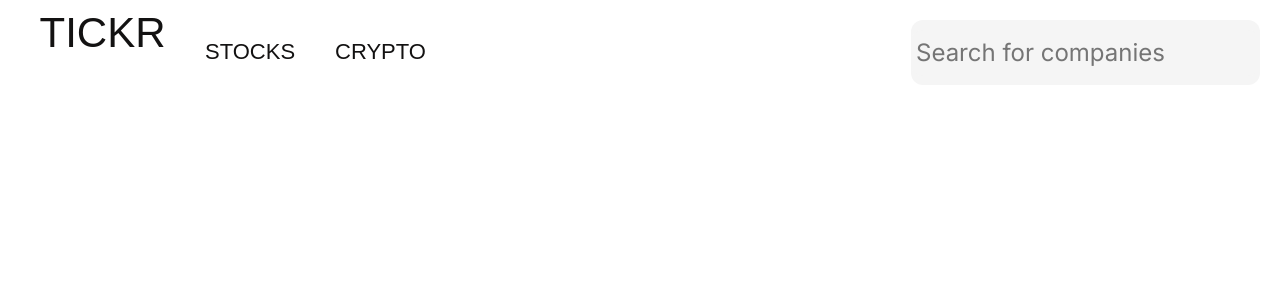
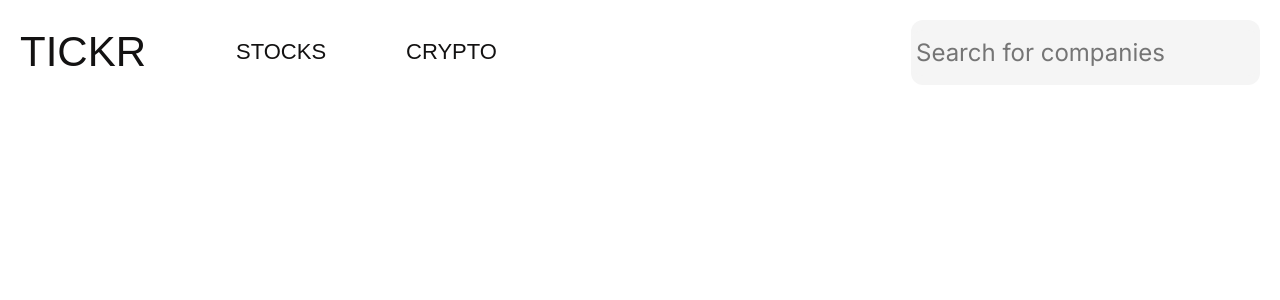
Before and after one commit to pilahr/stocks-crypto-tracker, a React (Create React App) app: page /stock in a window 1280 px wide. Shown: the top 300 px of the page. Built offline with nearby package versions, Linux system fonts and the light colour scheme; a web font is replaced by a local one.

Commit message:
home page created

```diff
--- a/src/components/TopNav/TopNav.jsx
+++ b/src/components/TopNav/TopNav.jsx
@@ -3,22 +3,59 @@ import "./TopNav.scss";
 import SearchBar from "../SearchBar/SearchBar";
 import { Link } from "react-router-dom";
 
-const TopNav = () => {
+const TopNav = ({ page, textColor, textColor2 }) => {
+  let navStyle = "topNav";
+
+  switch (page) {
+    case "homepage":
+      navStyle += " for-homepage";
+      break;
+    case "others":
+      navStyle += " for-pages";
+      break;
+    default:
+      navStyle = navStyle;
+  }
+
+  let navText = "navText";
+  switch (textColor) {
+    case "white":
+      navText += " for-homepage white-text";
+      break;
+    case "black":
+      navText += " for-pages black-text";
+      break;
+    default:
+      navText = navText;
+  }
+
+  let navItems = "navItems";
+  switch (textColor2) {
+    case "white":
+      navItems += " for-homepage white-text item-white";
+      break;
+    case "black":
+      navItems += " for-pages black-text item-black";
+      break;
+    default:
+      navItems = navText;
+  }
+
   return (
-    <div className="topNav">
+    <div className={navStyle}>
       <div className="topNav__nav-items">
         <Link to="/">
           <div className="topNav__nav-items--app-name">
-            <h1 className="app-name">TICKR</h1>
+            <h1 className={navText}>TICKR</h1>
           </div>
         </Link>
 
         <div className="topNav__nav-items--options">
           <Link to="/stock">
-            <p className="text">STOCKS</p>
+            <p className={navItems}>STOCKS</p>
           </Link>
           <Link to="/crypto">
-            <p className="text">CRYPTO</p>
+            <p className={navItems}>CRYPTO</p>
           </Link>
         </div>
       </div>
--- a/src/components/TopNav/TopNav.scss
+++ b/src/components/TopNav/TopNav.scss
@@ -1,5 +1,65 @@
 @use "../../styles/main" as *;
 @use "../../styles/variables" as *;
+
+.for-pages {
+  background-color: $color-white;
+  color: $text-black;
+}
+.for-homepage {
+  background-color: $color-dark-blue;
+}
+
+.white-text {
+  color: $text-white;
+  font-weight: 400;
+  font-size: 42px;
+  text-align: center;
+  padding: 0 20px;
+}
+
+.white-text:hover {
+  cursor: pointer;
+}
+
+.black-text:hover {
+  cursor: pointer;
+}
+
+.black-text {
+  color: $text-black;
+  font-weight: 400;
+  font-size: 42px;
+  text-align: center;
+  padding: 0 20px;
+}
+
+.item-white {
+  color: $text-white;
+  font-size: 22px;
+}
+
+.item-white:hover {
+  text-decoration: underline;
+  cursor: pointer;
+  border: 2px solid $color-gray;
+  border-bottom: none;
+  border-radius: 5px;
+  padding: 0 20px;
+}
+
+.item-black {
+  color: $text-black;
+  font-size: 22px;
+}
+
+.item-black:hover {
+  text-decoration: underline;
+  cursor: pointer;
+  border: 2px solid $color-gray;
+  border-bottom: none;
+  border-radius: 5px;
+  padding: 0 20px;
+}
 
 .topNav {
   width: 100vw;
@@ -12,36 +72,10 @@
     display: flex;
     align-items: center;
 
-    &--app-name {
-      .app-name {
-        font-weight: 400;
-        font-size: 42px;
-        text-align: center;
-        width: 205px;
-        height: 85px;
-      }
-
-      .app-name:hover {
-        cursor: pointer;
-      }
-    }
-
     &--options {
       display: flex;
       gap: 40px;
-
-      .text {
-        font-size: 22px;
-      }
-
-      .text:hover {
-        text-decoration: underline;
-        cursor: pointer;
-        border: 2px solid $color-gray;
-        border-bottom: none;
-        border-radius: 5px;
-        padding: 0 20px;
-      }
+      padding: 0 50px;
     }
   }
 }
--- a/src/pages/Crypto/Crypto.jsx
+++ b/src/pages/Crypto/Crypto.jsx
@@ -7,7 +7,7 @@ const Crypto = () => {
   return (
     <div className="crypto-page">
       <div className="crypto-page__topNav">
-        <TopNav />
+        <TopNav page="others" textColor="black" textColor2="black" />
         <SearchBar />
       </div>
     </div>
--- a/src/pages/Home/Home.jsx
+++ b/src/pages/Home/Home.jsx
@@ -4,9 +4,22 @@ import TopNav from "../../components/TopNav/TopNav";
 
 const Home = () => {
   return (
-    <div>
+    <div className="homepage">
       <div>
-        <TopNav />
+        <TopNav page="homepage" textColor="white" textColor2="white" />
+      </div>
+      <div className="homepage-wrap">
+        <div className="homepage__text">
+          <h1 className="homepage__text--h1">Track your stocks</h1>
+          <h1 className="homepage__text--h1">and cryptocurrencies</h1>
+          <h1 className="homepage__text--h1">in a single portfolio</h1>
+        </div>
+        <div className="homepage__image">
+          <img className="homepage__image--img"
+            src="https://opusrs-my.sharepoint.com/:i:/r/personal/piyaporn_lahr_nology_io/Documents/Photos%20for%20project/61533EFA-5EC9-4198-ABAC-A86C1B064CD1_1_201_a.jpeg?csf=1&web=1&e=Lp1rlh"
+            alt="tracker image"
+          />
+        </div>
       </div>
     </div>
   );
--- a/src/pages/Home/Home.scss
+++ b/src/pages/Home/Home.scss
@@ -1,2 +1,33 @@
 @use "../../styles/main" as *;
 @use "../../styles/variables" as *;
+
+.homepage {
+  background-color: $color-dark-blue;
+  height: 100vh;
+
+  .homepage-wrap {
+    display: flex;
+    align-items: center;
+    height: 600px;
+  }
+
+  &__text {
+    padding: 10px;
+    margin: 20px 0 20px 20px;
+
+    &--h1 {
+      color: $text-white;
+      font-size: 60px;
+    }
+  }
+
+  &__image {
+    border-radius: 10px;
+    margin-right: 50px;
+
+    &--img {
+      width: 640px;
+      border-radius: 10px;
+    }
+  }
+}
--- a/src/pages/Stock/Stock.jsx
+++ b/src/pages/Stock/Stock.jsx
@@ -7,7 +7,7 @@ const Stock = () => {
   return (
     <div className="stock-page">
       <div className="stock-page__topNav">
-        <TopNav />
+        <TopNav page="others" textColor="black" textColor2="black"/>
         <SearchBar />
       </div>
     </div>
--- a/src/styles/_typography.scss
+++ b/src/styles/_typography.scss
@@ -16,7 +16,6 @@ h4,
 h5,
 h6,
 p {
-  margin: 0.2rem 0;
   display: inline-block;
   width: 100%;
 }
--- a/src/styles/_variables.scss
+++ b/src/styles/_variables.scss
@@ -12,6 +12,7 @@ $color-gray: rgb(178, 174, 174, 0.5);
 $color-dark-gray: rgba(86, 85, 85, 0.5);
 $color-black: black;
 $color-black-translucent: rgba(0, 0, 0, 0.8);
+$color-dark-blue:rgb(9, 9, 56);
 
 $color-purple: #c898de;
 $color-light-blue: #96d9e8;
```
